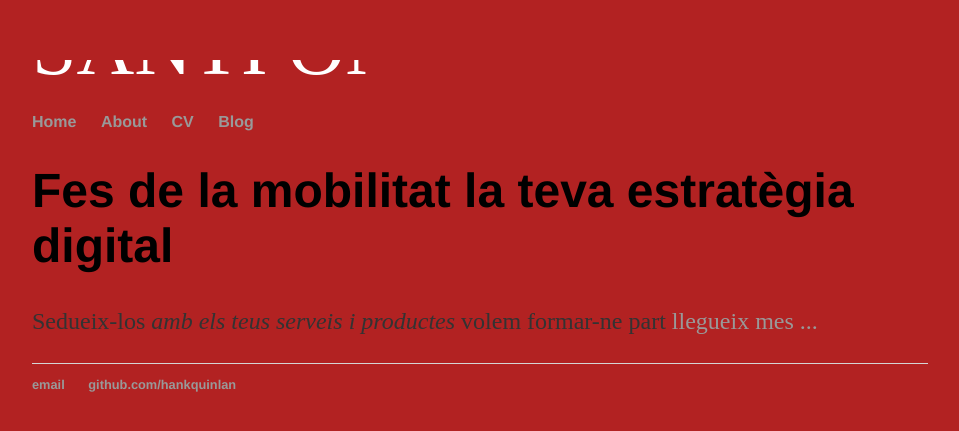
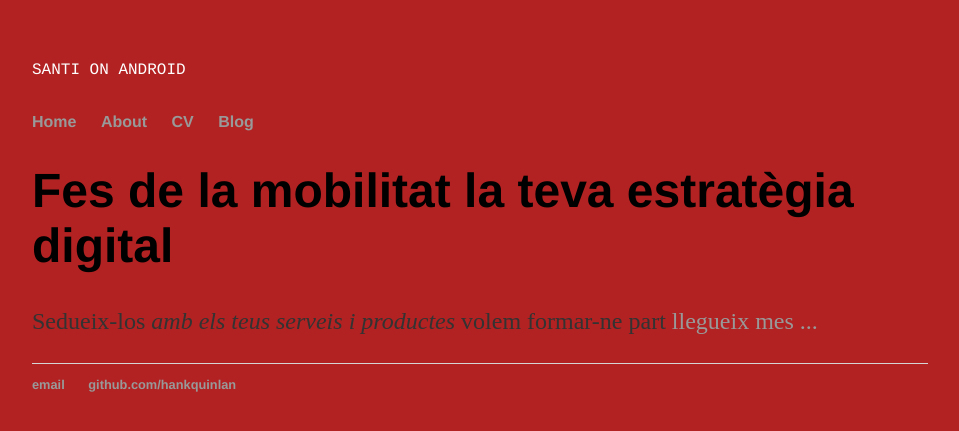
Before and after one commit to SantiOnAndroid/SantiOnAndroid.github.io, a Jekyll site: the page built from index.html, in a window 1280 px wide. Shown: the top 431 px of the page, without its empty margins (160-1119 px from the left). Built offline with Jekyll 4.4.1, drawn with Linux system fonts in a browser that asks for light colours; some web fonts are replaced.

Commit message:
modificant titolj

```diff
--- a/css/main.css
+++ b/css/main.css
@@ -13,7 +13,7 @@ body {
 }
 
 svg{
-    font: 500%/1 Rockwell, serif;
+    font-family: Rockwell,Courier Bold,Courier,Georgia,Times,Times New Roman,serif;
     fill:#ffff;
 }
 nav ul, footer ul {
```
